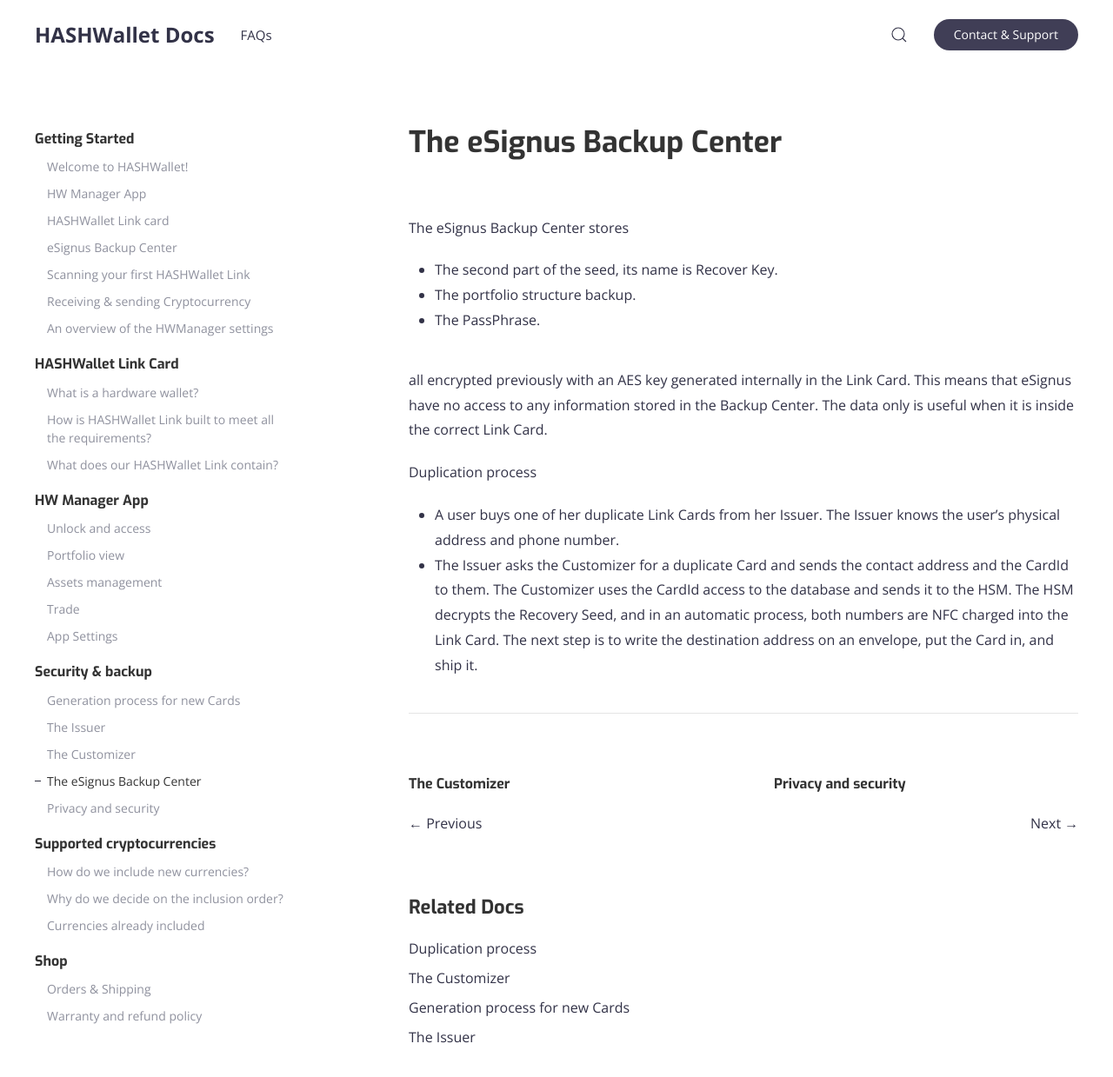
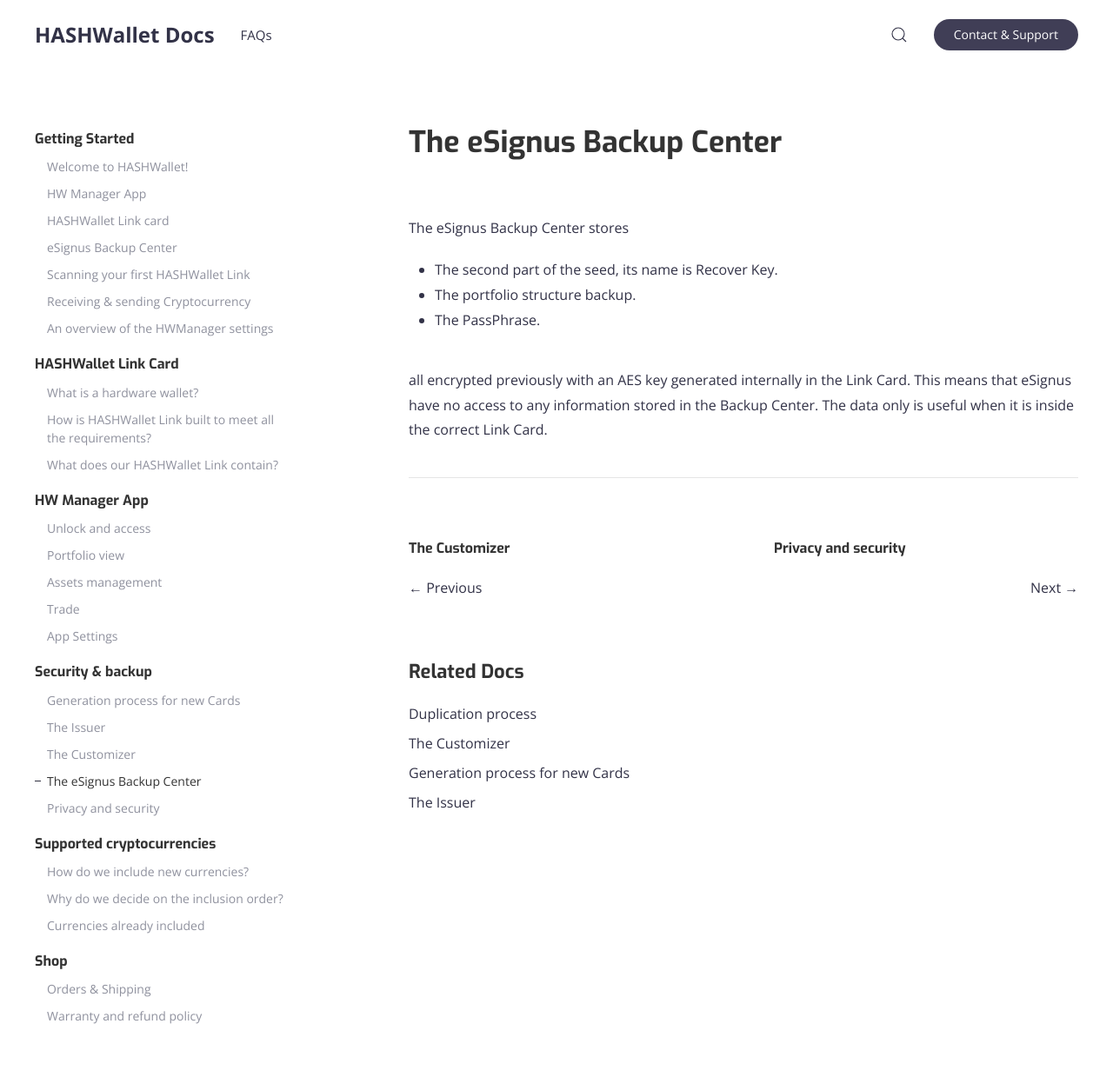
Before and after one commit to eSignus/support, a Jekyll site: the page built from _docs/esignus_backup_center.md, in a window 1280 px wide and 1265 px high. Shown: the top 1239 px of the window at 87% size. Built offline with Jekyll 4.4.1, drawn with Linux system fonts in a browser that asks for light colours.

Commit message:
Update esignus_backup_center.md

```diff
--- a/_docs/esignus_backup_center.md
+++ b/_docs/esignus_backup_center.md
@@ -10,9 +10,3 @@
 - The PassPhrase.
 
 all encrypted previously with an AES key generated internally in the Link Card. This means that eSignus have no access to any information stored in the Backup Center. The data only is useful when it is inside the correct Link Card.
-
-Duplication process
-
-- A user buys one of her duplicate Link Cards from her Issuer. The Issuer knows the user's physical address and phone number.
-- The Issuer asks the Customizer for a duplicate Card and sends the contact address and the CardId to them.
-  The Customizer uses the CardId access to the database and sends it to the HSM. The HSM decrypts the Recovery Seed, and in an automatic process, both numbers are NFC charged into the Link Card. The next step is to write the destination address on an envelope, put the Card in, and ship it.
```
